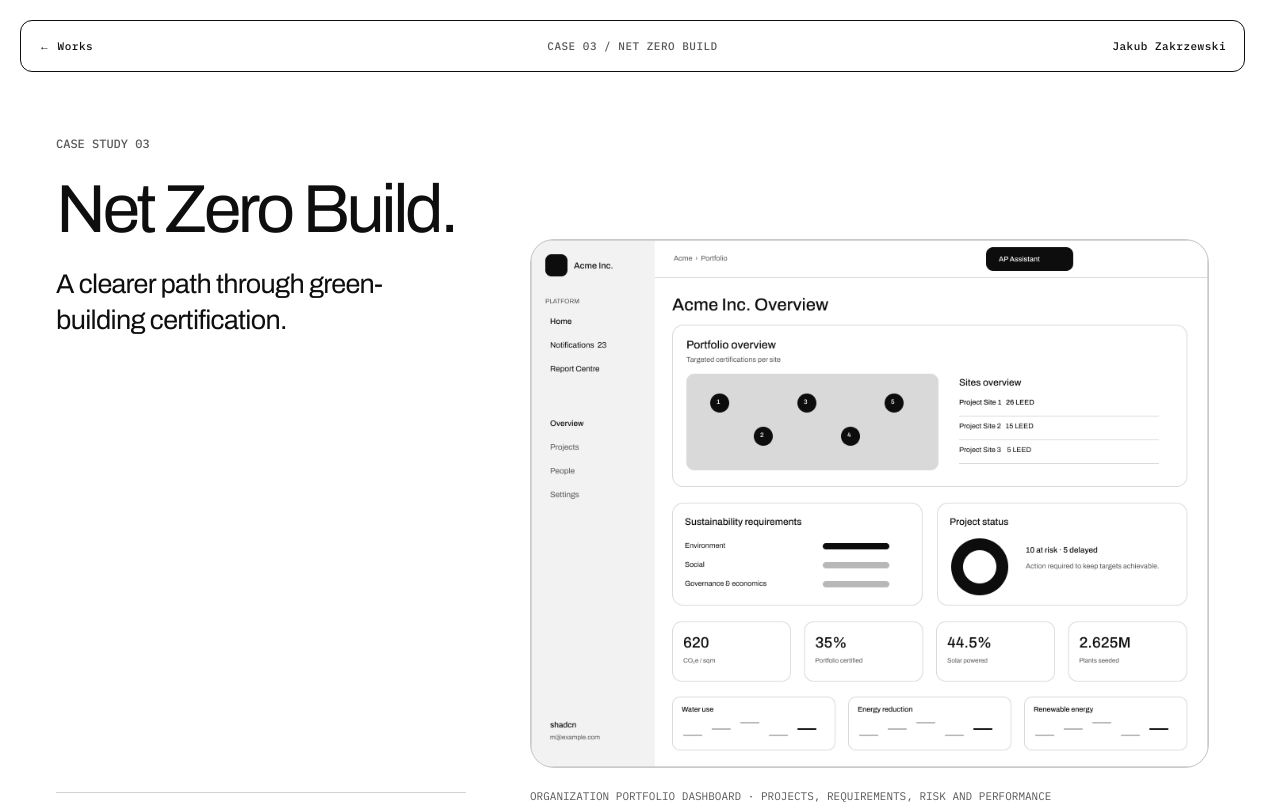
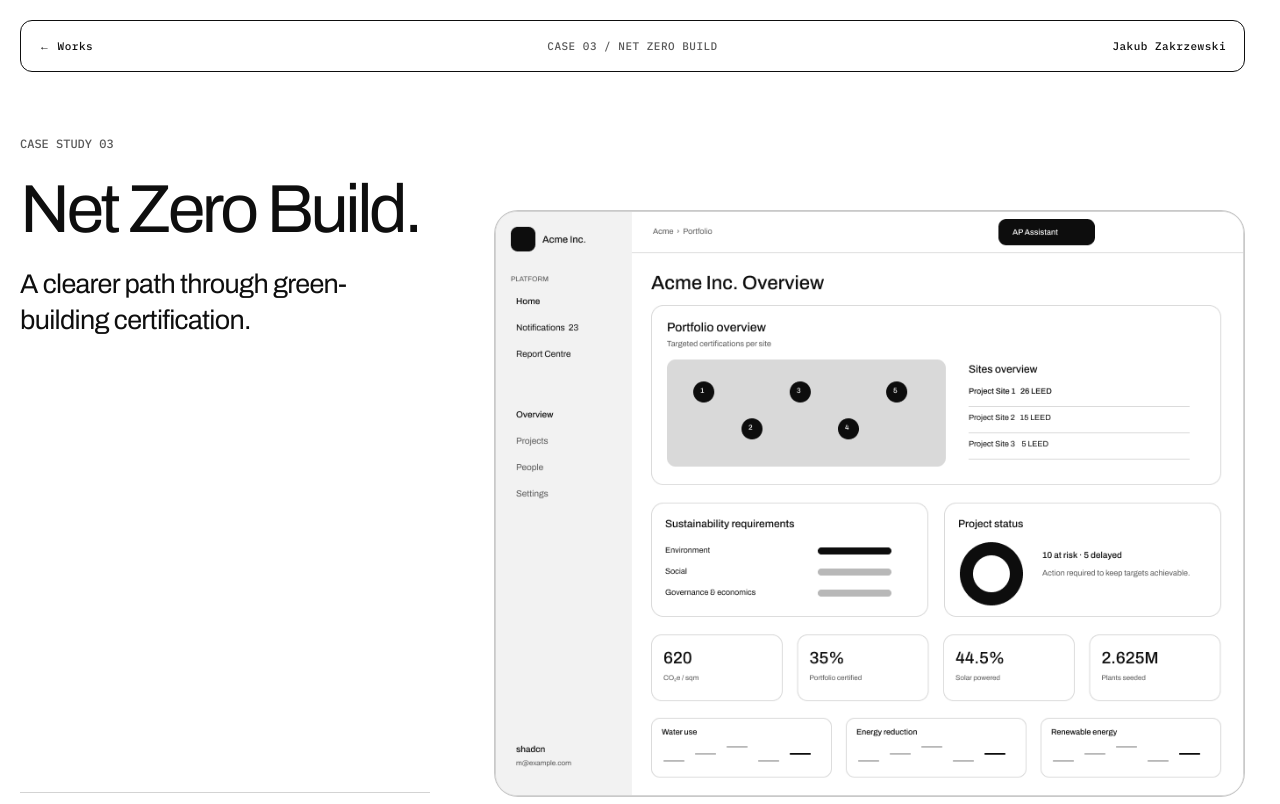
Before and after one commit to jzakrz/jakub-portfolio, a Next.js app: page /projects/net-zero-build in a window 1280 px wide. Shown: the top 804 px of the page. Built offline with nearby package versions, Linux system fonts and the light colour scheme.

Commit message:
style: widen case study content

```diff
--- a/app/globals.css
+++ b/app/globals.css
@@ -1995,11 +1995,11 @@ html {
 .hackathon-case__section {
   position: relative;
   display: grid;
-  grid-template-columns: minmax(0, 480px) minmax(0, 840px);
+  grid-template-columns: minmax(0, 480px) minmax(0, 1040px);
   justify-content: center;
   gap: 40px;
   min-height: 620px;
-  padding: 40px;
+  padding: 40px max(20px, calc((100vw - 1560px) / 2));
   border-top: 1px solid var(--case-line);
 }
 
@@ -2708,11 +2708,11 @@ html {
 
 .hackathon-next {
   display: grid;
-  grid-template-columns: minmax(0, 480px) minmax(0, 840px);
+  grid-template-columns: minmax(0, 480px) minmax(0, 1040px);
   justify-content: center;
   gap: 40px;
   min-height: 260px;
-  padding: 40px;
+  padding: 40px max(20px, calc((100vw - 1560px) / 2));
   color: var(--case-paper);
   background: #292929;
   text-decoration: none;
@@ -3221,9 +3221,9 @@ html {
 
 .net-zero-case .hackathon-case__section,
 .net-zero-case .hackathon-next {
-  grid-template-columns: minmax(0, 410px) minmax(0, 854px);
+  grid-template-columns: minmax(0, 410px) minmax(0, 1086px);
   gap: 64px;
-  padding: 72px max(56px, calc((100vw - 1328px) / 2));
+  padding: 72px max(20px, calc((100vw - 1560px) / 2));
 }
 
 .net-zero-case .hackathon-case__rail {
```
